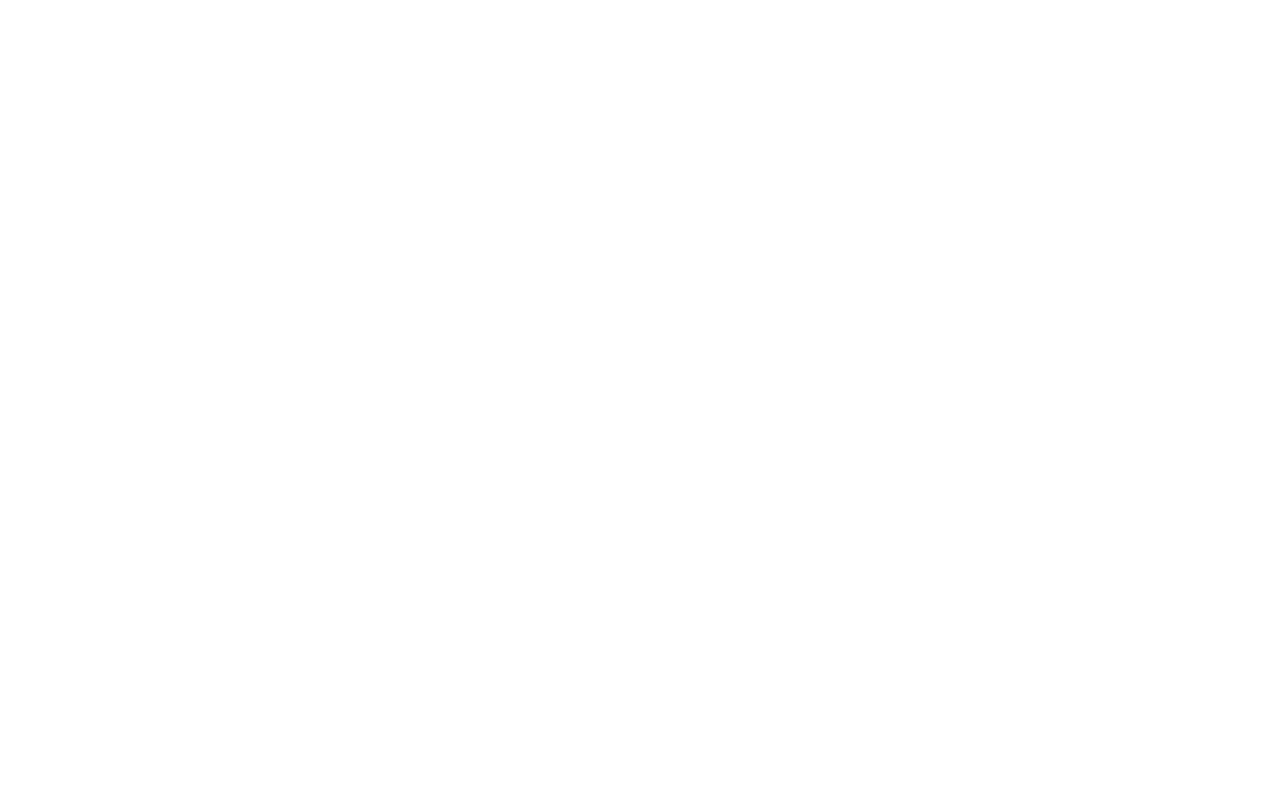
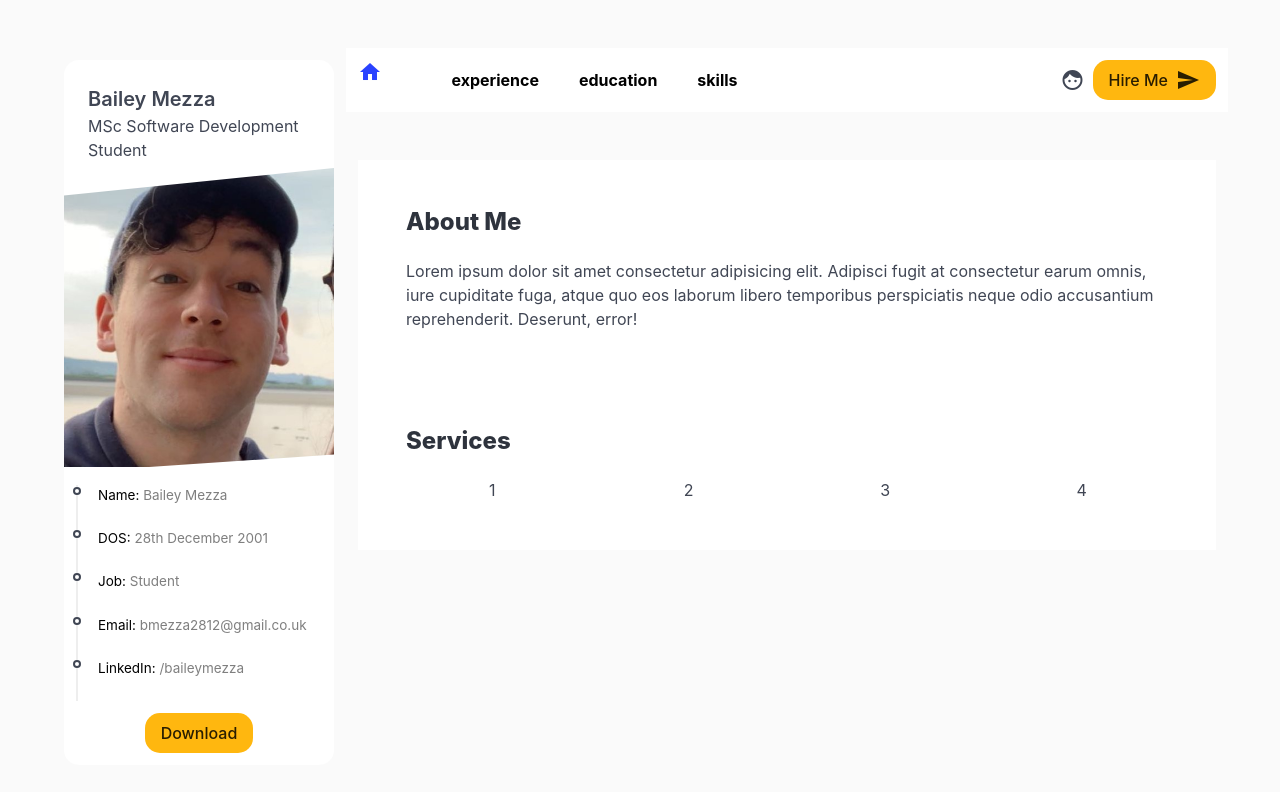
Before and after one commit to Bailey-Mezza/CVHTMLCSS01, a plain HTML site: page index.html in a window 1280 px wide. Drawn offline with nearby package versions, Linux system fonts and the light colour scheme; files that its build step writes are made by us from their sources.

Commit message:
Basic layout added, framework and CSS added

```diff
--- a/assets/style.css
+++ b/assets/style.css
@@ -0,0 +1,56 @@
+@import "https://cdn.jsdelivr.net/npm/bulma@1.0.2/css/bulma.min.css";
+
+
+body{
+    height: 100vh;
+    background-color: #fafafa;
+}
+
+.mTop{
+    padding-top: 60px;
+}
+
+.rounded-box{
+    border-radius: 15px;
+}
+
+.profile-image{
+    margin-top: -18px;
+    clip-path: polygon(0 9%, 100% 0, 100% 94%, 0% 100%);
+}
+
+.profile-information li{
+    border-left: solid 2px #eee;
+    padding: 0 0 23px 20px;
+}
+.profile-information li p{
+    font-size: 13.5px;
+    color: #7F7F7F;
+}
+.profile-information li span{
+    color: #000;
+}
+ul.profile-information li:before{
+    content: "";
+    border: solid 2px;
+    width: 8px;
+    height: 8px;
+    border-radius: 50px;
+    font-size: 8px;
+    margin-left: -25px;
+    margin-top: 2px;
+    font-weight: 400;
+    background: #fff;
+    display: block;
+    position: absolute;
+}
+
+.link a{
+    font-weight: bolder;
+    color: black;
+    padding: 0 20px;
+}
+
+.link a:hover{
+    color: orange;
+}
--- a/index.html
+++ b/index.html
@@ -1,12 +1,128 @@
 <!DOCTYPE html>
 <html lang="en">
+
 <head>
     <meta charset="UTF-8">
     <meta name="viewport" content="width=device-width, initial-scale=1.0">
     <title>CV Website</title>
-    <link rel="stylesheet" href="style.css">
+    <link rel="stylesheet" href="/assets/style.css">
+    <link href="https://fonts.googleapis.com/icon?family=Material+Icons" rel="stylesheet">
 </head>
+
 <body>
+    <div class="container mTop">
 
+        <div class="columns">
+            <div class="column is-one-quarter-tablet">
+                <div class="has-background-white rounded-box">
+                    <div class="p-5">
+                        <div class="is-size-5-desktop is-size-4_mobile has-text-weight-semibold">
+                            Bailey Mezza
+                        </div>
+                        <div>
+                            MSc Software Development Student
+                        </div>
+                    </div>
+
+                    <figure class="profile-image">
+
+                        <img src="./assets/baileyface.jpg">
+
+                    </figure>
+
+                    <ul class=" mt-3 ml-3 profile-information">
+                        <li>
+                            <p><span>Name:</span> Bailey Mezza</p>
+                        </li>
+                        <li>
+                            <p><span>DOS:</span> 28th December 2001</p>
+                        </li>
+                        <li>
+                            <p><span>Job:</span> Student</p>
+                        </li>
+                        <li>
+                            <p><span>Email:</span> bmezza2812@gmail.co.uk</p>
+                        </li>
+                        <li>
+                            <p><span>LinkedIn:</span> /baileymezza</p>
+                        </li>
+                    </ul>
+
+                    <div class="is-flex is-justify-content-center pt-3 pb-3">
+                        <a href="#" class="button is-warning rounded-box">Download</a>
+                    </div>
+
+                </div>
+            </div>
+            <div class="column">
+                <div class="columns is-mobile has-background-white rounded-left mtopclear">
+
+                    <div class="column is-1 is-2-mobile rounded-left bkc home ">
+                        <a href="#"><span class="material-icons">home</span></a>
+                    </div>
+                    <div class="column is-flex  is-align-items-center link">
+                        <a href="#"> experience </a>
+                        <a href="#"> education </a>
+                        <a href="#"> skills </a>
+                    </div>
+
+                    <div class="column is-flex is-justify-content-end is-align-items-center">
+
+                        <span class="material-icons ml-2 mr-2">face</span>
+
+                        <a href="#" class="button is-warning rounded-box">
+                            Hire Me
+                            <span class="material-icons ml-2"> send </span>
+                        </a>
+                    </div>
+
+                </div>
+                <div class="has-background-white rounded-left mtopclear mt-6 p-6">
+
+                    <div class="content">
+
+                        <h3 class="title"><span></span>About Me</h3>
+
+                        <p>Lorem ipsum dolor sit amet consectetur adipisicing elit. Adipisci fugit at consectetur earum
+                            omnis, iure cupiditate fuga, atque quo eos laborum libero temporibus perspiciatis neque odio
+                            accusantium reprehenderit. Deserunt, error!</p>
+
+                    </div>
+
+                </div>
+
+                <div class="has-background-white  p-6  mtopclear mybk3">
+                    <div class="content">
+                        <h3 class="title"> <span></span>Services</h3>
+
+                        <div class="columns is-mobile is-multiline">
+                            <div
+                                class="column is-flex  is-justify-content-center is-align-items-center  is-one-quarter-tablet is-half-mobile  ">
+                                1
+                            </div>
+                            <div
+                                class="column is-flex  is-justify-content-center is-align-items-center is-one-quarter-tablet is-half-mobile">
+                                2
+                            </div>
+                            <div
+                                class="column is-flex  is-justify-content-center is-align-items-center is-one-quarter-tablet is-half-mobile">
+                                3
+                            </div>
+                            <div
+                                class="column is-flex  is-justify-content-center is-align-items-center is-one-quarter-tablet is-half-mobile">
+                                4
+                            </div>
+                        </div>
+
+                    </div>
+                </div>
+
+
+            </div>
+        </div>
+
+
+    </div>
 </body>
+
 </html>
```
Also changed, not shown: assets/baileyface.jpg (added).
